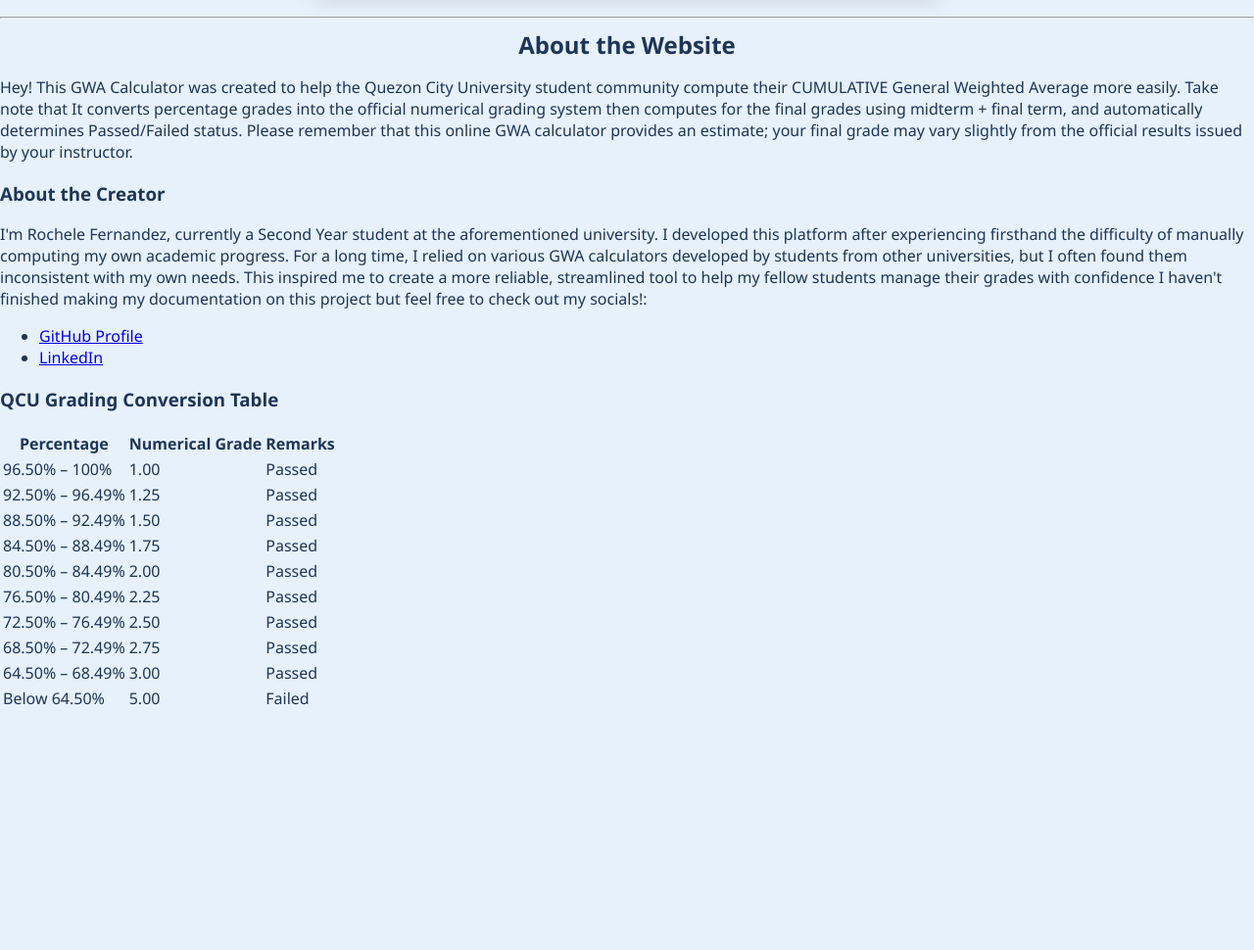
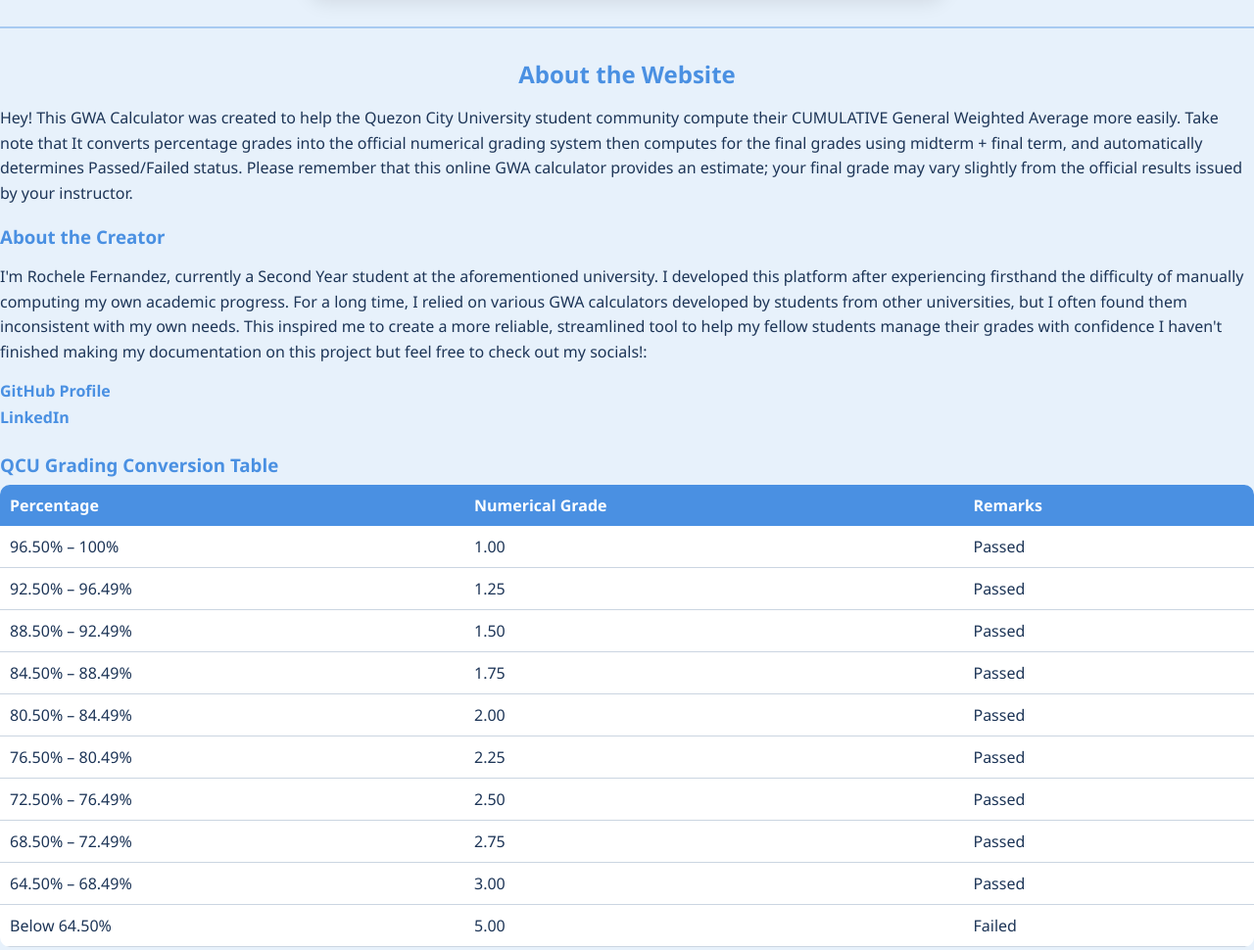
Before and after one commit to rclfern/QCU-GWA-Calculator, a plain HTML site: page index.html in a window 1280 px wide. Shown: the part 377-1347 px from the top of the page at 98% size. Before the commit the page ends 1104 px from the top, so only its background shows below. Drawn offline with Linux system fonts and the light colour scheme.

Commit message:
updated css style

```diff
--- a/style.css
+++ b/style.css
@@ -111,3 +111,70 @@
     text-align: center;
     margin: 10px 0;
 }
+
+.divider {
+    margin: 30px 0;
+    border: none;
+    border-top: 2px solid var(--accent);
+    opacity: 0.4;
+}
+
+.about {
+    margin-top: 20px;
+}
+
+.about h2, .about h3 {
+    color: var(--accent);
+    margin-bottom: 8px;
+}
+
+.about p {
+    line-height: 1.6;
+    margin-bottom: 15px;
+}
+
+.links {
+    list-style: none;
+    padding-left: 0;
+    margin-bottom: 25px;
+}
+
+.links li {
+    margin: 5px 0;
+}
+
+.links a {
+    color: var(--accent);
+    font-weight: 600;
+    text-decoration: none;
+}
+
+.links a:hover {
+    text-decoration: underline;
+}
+
+.grading-table {
+    width: 100%;
+    border-collapse: collapse;
+    margin-bottom: 20px;
+    background: var(--card);
+    border-radius: 10px;
+    overflow: hidden;
+}
+
+.grading-table th {
+    background: var(--accent);
+    color: white;
+    padding: 10px;
+    text-align: left;
+}
+
+.grading-table td {
+    padding: 10px;
+    border-bottom: 1px solid #cbd5e1;
+    color: var(--text);
+}
+
+.dark .grading-table td {
+    border-bottom: 1px solid #334155;
+}
```
